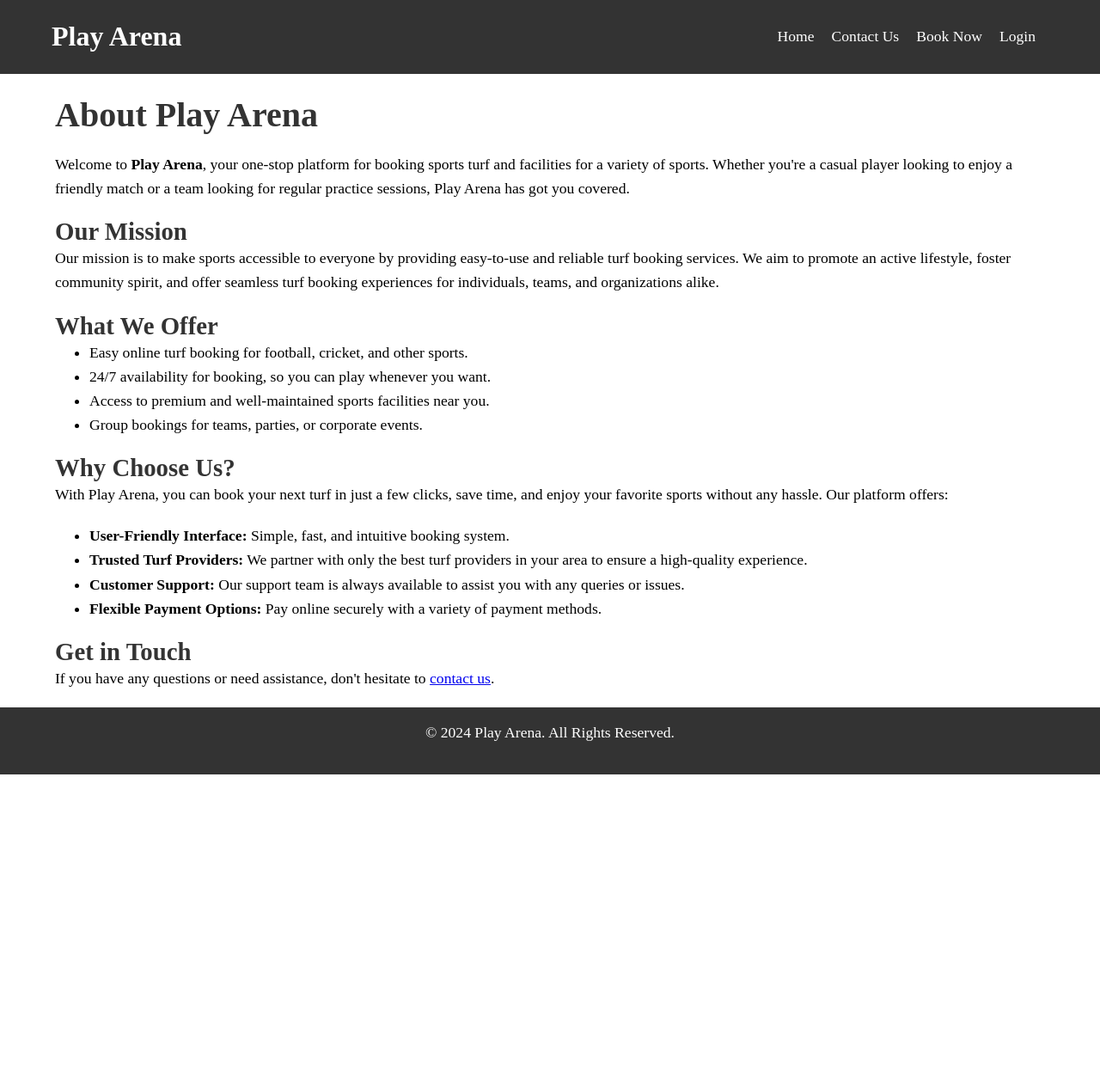
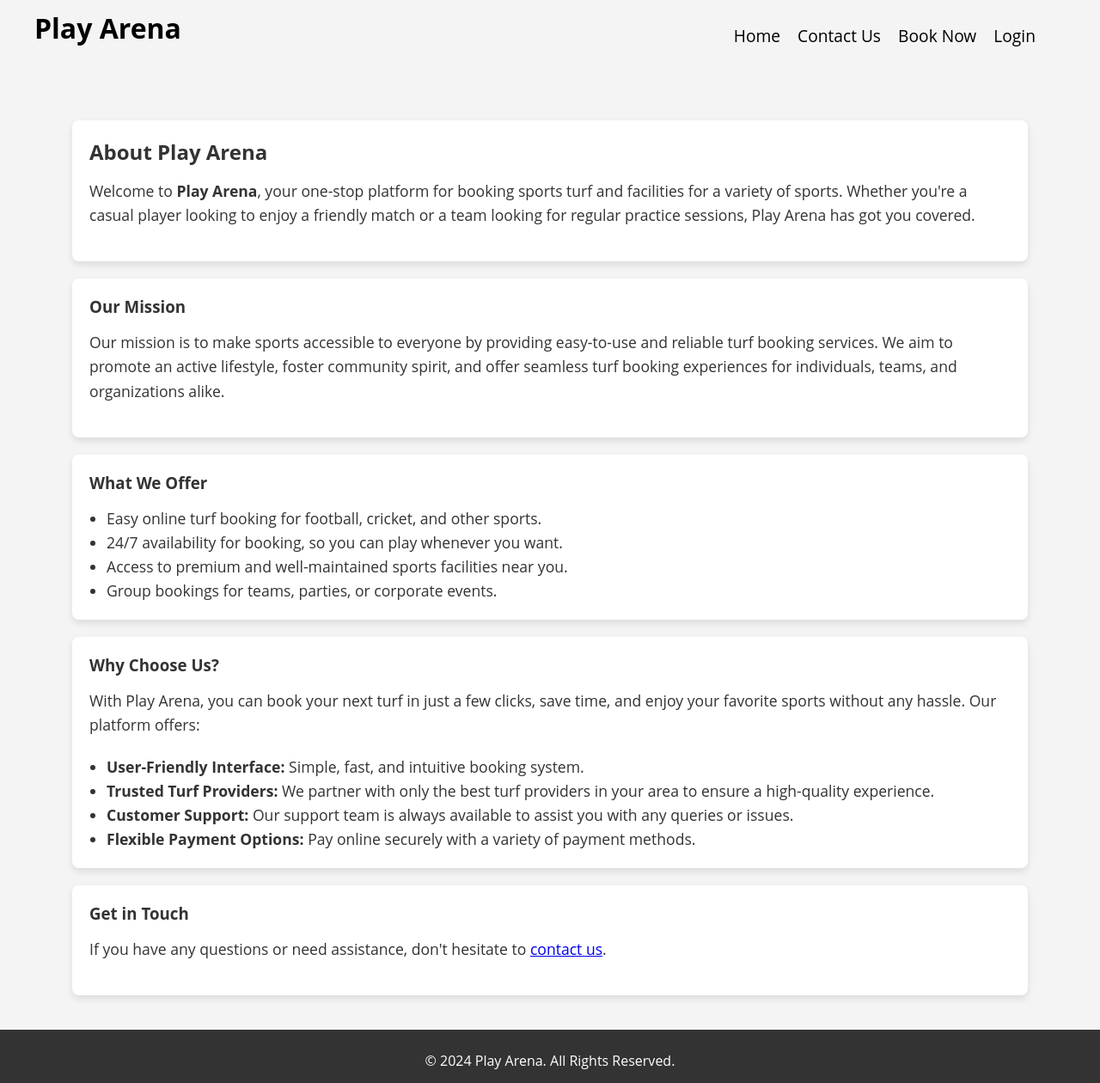
Before and after one commit to ChaitanyaArekar/Play-Arena, a PHP site: page /about-us.html in a window 1280 px wide. Shown: the whole page at 86% size. Before the commit the page ends 901 px from the top, so only its background shows below. Run offline with PHP 8.4, Linux system fonts and the light colour scheme.

Commit message:
Basic About us page

```diff
--- a/about-us.css
+++ b/about-us.css
@@ -4,82 +4,127 @@
     box-sizing: border-box;
 }
 
+body {
+    font-family: 'Open Sans', sans-serif;
+    background-color: #f4f4f4;
+    color: #333;
+}
+
 header {
     display: flex;
-    background-color: #333;
     justify-content: space-between;
     align-items: center;
     padding: 10px 20px;
-    position: fixed;
+    position: absolute;
+    top: 0;
+    left: 0;
     width: 100%;
-    top: 0;
     z-index: 1000;
 }
 
 .logo h1 {
-    margin-left: 40px;
-    color: white;
+    margin-left: 20px;
+    color: black;
+    font-size: 2rem;
 }
 
 .navbar ul {
     list-style: none;
     display: flex;
     margin-top: 4.5%;
+    margin-right: 55px;
     gap: 20px;
-    margin-right: 55px;
+}
+
+.navbar ul li {
+    display: inline-block;
 }
 
 .navbar ul li a {
     text-decoration: none;
-    color: white;
+    color: black;
+    font-size: 1.2rem;
     transition: color 0.3s ease;
 }
 
-.about-us-container{
-    margin-top :110px;
+
+.about-us-container {
+    margin-top: 120px;
     margin-left: 5%;
     margin-right: 5%;
+    max-width: 90%;
+    padding: 20px;
 }
 
-h2, h3 {
-    color: #333;
+.about-card {
+    background-color: #fff;
+    padding: 20px;
+    margin-bottom: 20px;
+    border-radius: 8px;
+    box-shadow: 0 4px 8px rgba(0, 0, 0, 0.1);
 }
 
-h2 {
-    font-size: 2.5em;
-    margin-bottom: 20px;
+.about-card h2, .about-card h3 {
+    color: #333;
+    margin-bottom: 15px;
 }
 
-h3 {
-    font-size: 1.8em;
-    margin-top: 20px;
+.about-card ul {
+    list-style: disc;
+    margin-left: 20px;
+    font-size: 1.1em;
+    line-height: 1.6;
 }
 
-p, ul {
+.about-card p {
     font-size: 1.1em;
     line-height: 1.6;
     margin-bottom: 20px;
 }
 
-ul {
-    list-style: disc;
-    margin-left: 40px;
+/* Add spacing between the cards */
+.about-us-container {
+    margin-top: 120px;
+    margin-left: 5%;
+    margin-right: 5%;
 }
+
 
 footer {
     background: #333;
     color: #fff;
     padding: 15px 0;
     text-align: center;
+    position: relative;
+    bottom: 0;
+    width: 100%;
+}
+
+footer p {
+    margin-top: 10px;
+    text-align: center;
 }
 
 @media (max-width: 768px) {
+    .navbar ul {
+        flex-direction: column;
+        gap: 10px;
+    }
 
-    h2 { font-size: 2em; }
+    h2 {
+        font-size: 2em;
+    }
 
-    h3 { font-size: 1.5em; }
+    h3 {
+        font-size: 1.5em;
+    }
 
-    p, ul li { font-size: 1em; }
+    p, ul li {
+        font-size: 1em;
+    }
 
-    nav ul li { display: block; margin-bottom: 10px; }
+    .about-us-container {
+        margin-left: 10%;
+        margin-right: 10%;
+    }
 }
--- a/about-us.html
+++ b/about-us.html
@@ -23,10 +23,17 @@
 
     <section class="about-us">
         <div class="about-us-container">
+            <div class="about-card">
                 <h2>About Play Arena</h2>
                 <p>Welcome to <strong>Play Arena</strong>, your one-stop platform for booking sports turf and facilities for a variety of sports. Whether you're a casual player looking to enjoy a friendly match or a team looking for regular practice sessions, Play Arena has got you covered.</p>
+            </div>
+
+            <div class="about-card">
                 <h3>Our Mission</h3>
                 <p>Our mission is to make sports accessible to everyone by providing easy-to-use and reliable turf booking services. We aim to promote an active lifestyle, foster community spirit, and offer seamless turf booking experiences for individuals, teams, and organizations alike.</p>
+            </div>
+
+            <div class="about-card">
                 <h3>What We Offer</h3>
                 <ul>
                     <li>Easy online turf booking for football, cricket, and other sports.</li>
@@ -34,7 +41,9 @@
                     <li>Access to premium and well-maintained sports facilities near you.</li>
                     <li>Group bookings for teams, parties, or corporate events.</li>
                 </ul>
+            </div>
 
+            <div class="about-card">
                 <h3>Why Choose Us?</h3>
                 <p>With Play Arena, you can book your next turf in just a few clicks, save time, and enjoy your favorite sports without any hassle. Our platform offers:</p>
                 <ul>
@@ -43,14 +52,17 @@
                     <li><strong>Customer Support:</strong> Our support team is always available to assist you with any queries or issues.</li>
                     <li><strong>Flexible Payment Options:</strong> Pay online securely with a variety of payment methods.</li>
                 </ul>
+            </div>
 
+            <div class="about-card">
                 <h3>Get in Touch</h3>
                 <p>If you have any questions or need assistance, don't hesitate to <a href="#contact-us">contact us</a>.</p>
             </div>
+        </div>
     </section>
+
     <footer>
         <p>&copy; 2024 Play Arena. All Rights Reserved.</p>
     </footer>
-
 </body>
 </html>
```
Also changed, not shown: home.css (+4 -4 lines), home.html (+7 -4 lines). Lines whose indentation alone changed are shown as unchanged.
